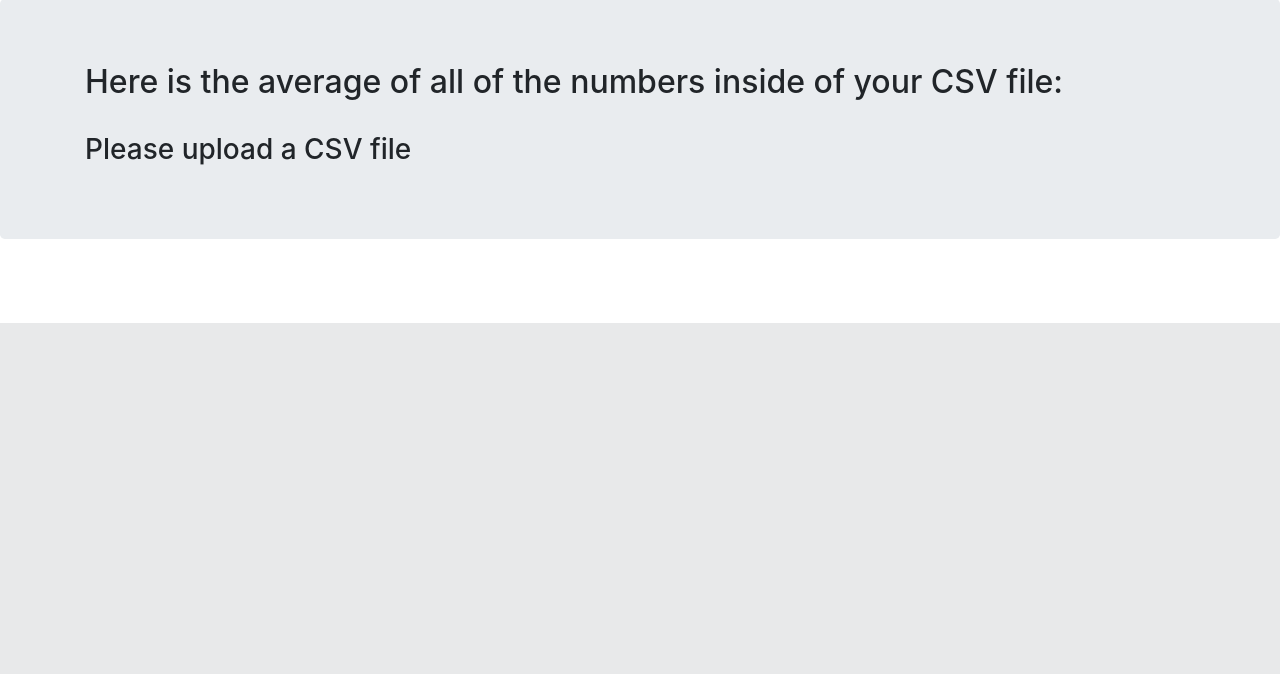
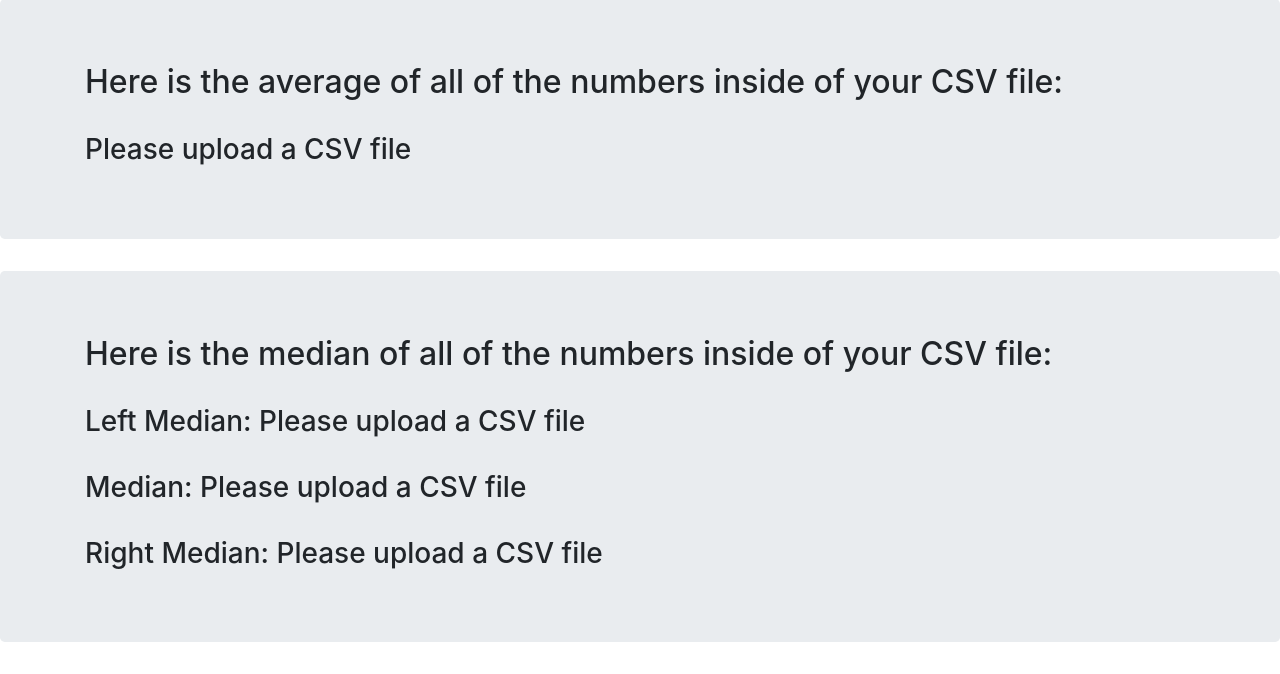
Before and after one commit to DaeyongK/Data_science_project, a Django app: page /Data_Science_Web_App/average/ in a window 1280 px wide. Shown: the part 477-1151 px from the top of the page. Before the commit the page ends 800 px from the top, so only its background shows below. Run offline with Django 3.2, Linux system fonts and the light colour scheme; some libraries are stand-ins or nearby versions.

Commit message:
Made median function and included it in the Average algorithm page. Further changes need to be made tomorrow

```diff
--- a/Data_Science_Web_App/templates/Data_Science_Web_App/average.html
+++ b/Data_Science_Web_App/templates/Data_Science_Web_App/average.html
@@ -22,7 +22,26 @@
   <div class="container">
     <h2>Here is the average of all of the numbers inside of your CSV file:</h2>
     <br>
-    <h3>{{num}}</h3>
+    <h3>{{ num }}</h3>
+  </div>
+
+</div>
+
+<div class="jumbotron">
+  <div class="container">
+    {% if left == 'is' %}
+      <h2>Here is the median of all of the numbers inside of your CSV file:</h2>
+      <br>
+      <h3>{{ mid }}</h3>
+    {% else %}
+      <h2>Here is the median of all of the numbers inside of your CSV file:</h2>
+      <br>
+      <h3>Left Median: {{ left }}</h3>
+      <br>
+      <h3>Median: {{ mid }}</h3>
+      <br>
+      <h3>Right Median: {{ right }}</h3>
+    {% endif %}
   </div>
 
 </div>
--- a/Data_Science_Web_App/views.py
+++ b/Data_Science_Web_App/views.py
@@ -1,6 +1,6 @@
 from django.shortcuts import render
 from django.views.generic import TemplateView
-from Data_Science_Web_App.algorithms.average import average
+from Data_Science_Web_App.algorithms.average import average, median
 # Create your views here.
 
 class IndexView(TemplateView):
@@ -12,12 +12,16 @@ class AboutView(TemplateView):
 def get_average(request):
     template_name = 'Data_Science_Web_App/average.html'
 
+
     if request.method == "GET":
         context={
-            'num': 'Please upload a CSV file'
+            'num': 'Please upload a CSV file',
+            'left': 'Please upload a CSV file',
+            'mid': 'Please upload a CSV file',
+            'right': 'Please upload a CSV file'
         }
         return render(request, template_name, context)
-
+    #Vulnerability
     csv_file = request.FILES['file_name']
 
     if not csv_file.name.endswith('.csv'):
@@ -28,8 +32,14 @@ def get_average(request):
     data_set = csv_file.read().decode('UTF-8')
 
     avgNum = average(data_set)
+    left,mid,right = median(data_set)
 
-    context={
-        'num': avgNum
+
+
+    context = {
+        'num': avgNum,
+        'left': left,
+        'mid': mid,
+        'right': right
     }
     return render(request, template_name, context)
```
Also changed, not shown: Data_Science_Web_App/algorithms/average.py (+14 -0 lines), tests/small_test_data.csv (added, +1 -0 lines), Data_Science_Web_App/algorithms/range.py (added).
